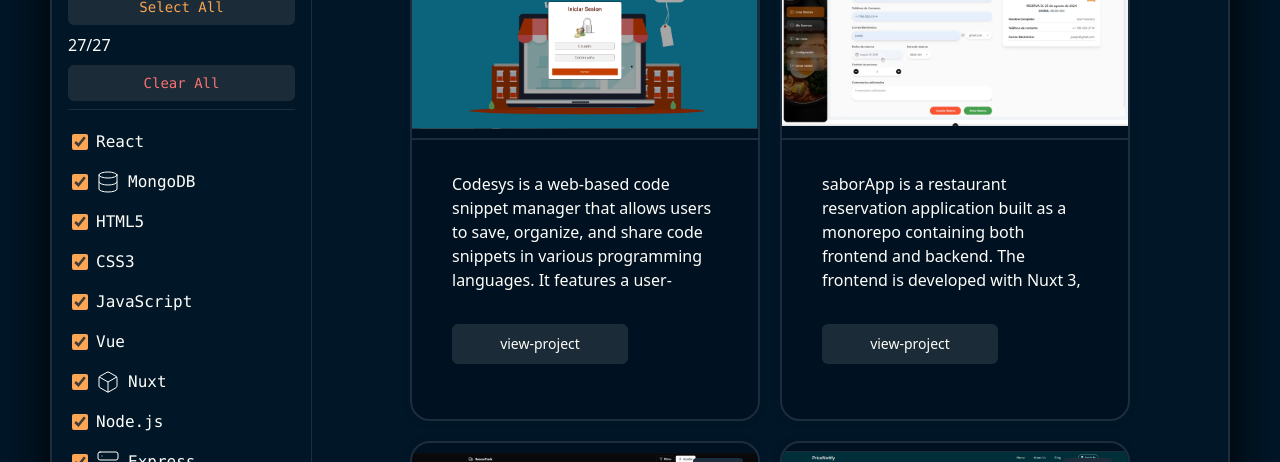
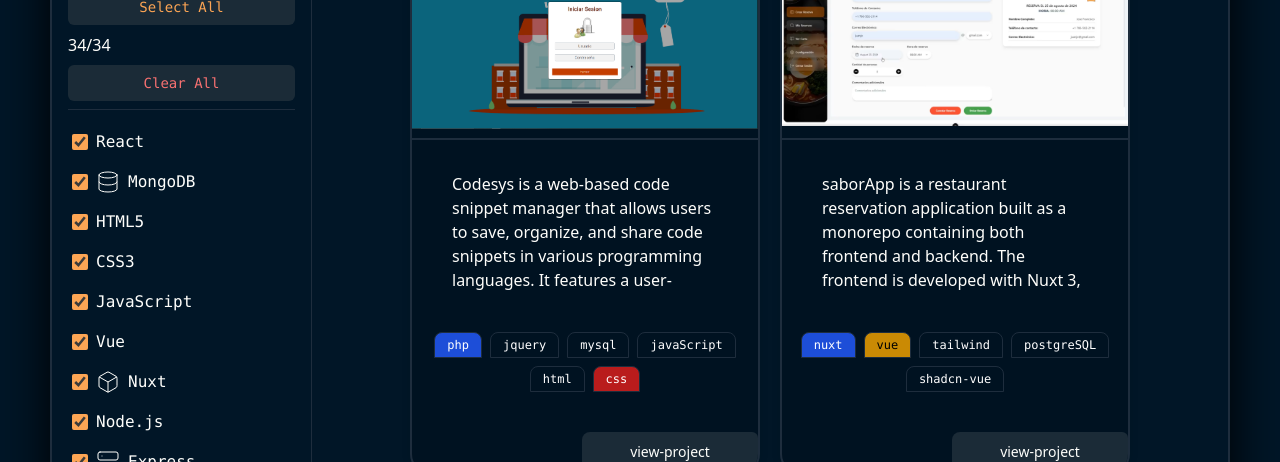
Before and after one commit to Th3Mayar/portfolio-th3mayar, an Astro site: page /en/projects in a window 1280 px wide. Shown: the part 183-645 px from the top of the page. Built offline with nearby package versions, Linux system fonts and the light colour scheme; Astro itself is replaced by a stand-in of ours.

Commit message:
style: :lipstick: adding new design and structure to the card and tooltip component

```diff
--- a/public/routeImg.ts
+++ b/public/routeImg.ts
@@ -39,5 +39,6 @@ export const routes = {
   },
   gif: {
     FractalMetamorphosis2D: "videos/FractalMetamorphosis2D.gif",
+    luffyGear4: "videos/LuffyGearFour.gif",
   },
 };
--- /dev/null
+++ b/src/components/atoms/Badge.vue
@@ -0,0 +1,51 @@
+<template>
+  <span :class="['inline-flex items-center gap-1 px-2 py-0.5 text-xs font-medium rounded-full border border-border', colorClass, className]">
+    <slot />
+  </span>
+</template>
+
+<script lang="ts">
+import { defineComponent } from "vue";
+
+export default defineComponent({
+  name: "Badge",
+  props: {
+    color: {
+      type: String,
+      default: "gray",
+    },
+    className: {
+      type: String,
+      default: "",
+    },
+  },
+  computed: {
+    colorClass(): string {
+      switch (this.color) {
+        case "red":
+          return "bg-red-700 text-white";
+        case "blue":
+          return "bg-blue-700 text-white";
+        case "green":
+          return "bg-green-700 text-white";
+        case "yellow":
+          return "bg-yellow-600 text-black";
+        case "purple":
+          return "bg-purple-700 text-white";
+        case "pink":
+          return "bg-pink-700 text-white";
+        case "gray":
+          return "bg-gray-700 text-white";
+        case "orange":
+          return "bg-orange-600 text-white";
+        case "primary":
+          return "bg-primary text-primary-foreground";
+        case "muted":
+          return "bg-dark-background text-dark-foreground";
+        default:
+          return "bg-gray-700 text-white";
+      }
+    },
+  },
+});
+</script>
--- /dev/null
+++ b/src/components/atoms/Tooltip.vue
@@ -0,0 +1,111 @@
+<template>
+    <div class="relative inline-flex">
+        <span ref="triggerRef" class="tooltip-trigger outline-none" tabindex="0" @mouseenter="showTooltip"
+            @mouseleave="hideTooltip" @focus="showTooltip" @blur="hideTooltip" @click="toggleTooltip"
+            @keydown.enter.prevent="toggleTooltip" @keydown.space.prevent="toggleTooltip">
+            <slot />
+        </span>
+        <teleport to="body">
+            <transition name="fade">
+                <div v-if="show && text"
+                    class="pointer-events-none select-none fixed z-[9999] flex flex-col items-center"
+                    :style="tooltipStyle">
+                    <div class="bg-background text-light px-3 py-2 rounded-lg shadow-lg border border-border text-xs font-mono max-w-[320px] break-words animate-in fade-in-0 zoom-in-95"
+                        style="overflow: visible; white-space: pre-line;">
+                        {{ text }}
+                    </div>
+                    <div class="w-2 h-2 bg-background border-l border-t border-border rotate-45 -mt-1"></div>
+                </div>
+            </transition>
+        </teleport>
+    </div>
+</template>
+
+<script lang="ts">
+import {
+    defineComponent, ref,
+    onMounted,
+    onBeforeUnmount, nextTick
+} from "vue";
+
+export default defineComponent({
+    name: "Tooltip",
+    props: {
+        text: {
+            type: String,
+            required: true,
+            default: "",
+        },
+    },
+    setup() {
+        const show = ref(false);
+        const triggerRef = ref(null);
+        const tooltipStyle = ref('');
+
+        const updatePosition = () => {
+            if (!triggerRef.value) return;
+            const rect = triggerRef.value.getBoundingClientRect();
+            const scrollY = window.scrollY || window.pageYOffset;
+            const scrollX = window.scrollX || window.pageXOffset;
+            const top = rect.top + scrollY;
+            const left = rect.left + scrollX + rect.width / 2;
+            tooltipStyle.value = `top:${top - 12}px;left:${left}px;transform:translate(-50%,-100%);min-width:max-content;max-width:90vw;overflow:visible;`;
+        };
+
+        const showTooltip = () => {
+            show.value = true;
+            nextTick(updatePosition);
+        };
+
+        const hideTooltip = () => {
+            show.value = false;
+        };
+
+        const toggleTooltip = () => {
+            show.value = !show.value;
+            if (show.value) nextTick(updatePosition);
+        };
+
+        onMounted(() => {
+            window.addEventListener('scroll', updatePosition, true);
+            window.addEventListener('resize', updatePosition);
+        });
+
+        onBeforeUnmount(() => {
+            window.removeEventListener('scroll', updatePosition, true);
+            window.removeEventListener('resize', updatePosition);
+        });
+
+        return {
+            show,
+            triggerRef,
+            tooltipStyle,
+            showTooltip,
+            hideTooltip,
+            toggleTooltip
+        };
+    },
+});
+</script>
+
+<style scoped>
+.tooltip-trigger:focus {
+    outline: 2px solid var(--orange, #ff9800);
+    outline-offset: 2px;
+}
+
+.fade-enter-active,
+.fade-leave-active {
+    transition: opacity 0.18s cubic-bezier(0.4, 0, 0.2, 1);
+}
+
+.fade-enter-from,
+.fade-leave-to {
+    opacity: 0;
+}
+
+.fade-enter-to,
+.fade-leave-from {
+    opacity: 1;
+}
+</style>
--- a/src/components/molecule/Card.vue
+++ b/src/components/molecule/Card.vue
@@ -2,63 +2,39 @@
   <div class="card">
     <div class="card-header">
       <div class="image-container" @click="openModal">
-        <img
-          v-if="props.video"
-          :src="`/videos/${props.video}.gif`"
-          class="card-gif"
-          alt="Project GIF"
-          loading="lazy"
-          decoding="async"
-          fetchpriority="high"
-        />
-        <ImageByName
-          v-else-if="props.image"
-          :name="props.image"
-          :stroke-width="1"
-          :className="className + ' card-img'"
-          fetchpriority="high"
-        />
+        <img v-if="props.video" :src="`/videos/${props.video}.gif`" class="card-gif" alt="Project GIF" loading="lazy"
+          decoding="async" fetchpriority="high" />
+        <ImageByName v-else-if="props.image" :name="props.image" :stroke-width="1" :className="className + ' card-img'"
+          fetchpriority="high" />
         <div class="logo">
           <ImageByName :name="icon" :stroke-width="1" :className="className" fetchpriority="high" />
         </div>
         <div v-if="props.video" class="gif-indicator">
           <svg width="24" height="24" viewBox="0 0 24 24" fill="white">
-            <text x="4" y="18" font-size="16" font-family="monospace" fill="white">GIF</text>
+            <text x="4" y="16" font-size="12" font-family="monospace" fill="white">GIF</text>
           </svg>
         </div>
       </div>
     </div>
-    <div class="card-body">
+    <div class="card-body min-h-fit">
       <slot />
     </div>
-    <div class="card-footer">
-      <Button
-        :variant="ButtonVariant"
-        :size="size"
-        :disabled="false"
-        class="w-44 rounded-xl"
-        @click="openUrl(url)"
-      >
+    <div class="card-tags flex flex-wrap gap-2 mb-16 justify-center p-2">
+      <slot name="tags" />
+    </div>
+    <div class="justify-end flex bottom-0 absolute w-full">
+      <Button :variant="ButtonVariant" :size="size" :disabled="false" class="w-44 rounded-[0px] rounded-ss-lg" @click="openUrl(url)">
         {{ button }}
       </Button>
     </div>
     <teleport to="body">
       <div v-if="showModal" class="modal-bg" @click="showModal = false">
         <div class="modal-img-wrapper" @click.stop>
-          <img
-            v-if="props.video && showModal"
-            :src="`/videos/${props.video}.gif`"
-            class="modal-gif"
-            alt="Project GIF"
-          />
+          <img v-if="props.video && showModal" :src="`/videos/${props.video}.gif`" class="modal-gif"
+            alt="Project GIF" />
           <template v-else-if="props.image && showModal">
-            <ImageByName
-              :name="props.image"
-              :stroke-width="1"
-              className="modal-img"
-              fetchpriority="high"
-              @error="imageError = true"
-            />
+            <ImageByName :name="props.image" :stroke-width="1" className="modal-img" fetchpriority="high"
+              @error="imageError = true" />
             <div v-if="imageError" class="flex flex-col items-center justify-center w-full h-full p-8">
               <span class="text-light text-lg font-mono mb-2">Image not found</span>
               <svg width="48" height="48" fill="none" viewBox="0 0 24 24" stroke="currentColor" class="text-orange">
@@ -133,9 +109,6 @@ const openUrl = (url: string) => {
   width: 350px;
   min-width: 300px;
   max-width: 350px;
-  height: 480px;
-  min-height: 480px;
-  max-height: 480px;
   border-radius: 20px;
   box-shadow: 0 0 10px rgba(0, 0, 0, 0.1);
   display: flex;
@@ -145,6 +118,7 @@ const openUrl = (url: string) => {
   gap: 2rem;
   align-items: stretch;
   justify-content: stretch;
+  height: auto;
 }
 
 .card-header {
@@ -182,13 +156,6 @@ const openUrl = (url: string) => {
   min-height: 80px;
   max-height: 120px;
   overflow: hidden;
-}
-
-.card-footer {
-  display: flex;
-  padding: 0 0 2.5rem 2.5rem;
-  align-items: flex-end;
-  flex: 0 0 auto;
 }
 
 .logo {
--- a/src/components/molecule/ProjectsPanel.vue
+++ b/src/components/molecule/ProjectsPanel.vue
@@ -1,85 +1,44 @@
 <template>
   <main class="flex flex-col md:flex-row h-[76dvh] w-full">
-    <aside
-      class="flex flex-col gap-4 p-4 border-r bg-dark-background border-border transition-all duration-300"
-      :class="
-        showFilters
-          ? 'min-w-[220px] md:min-w-[260px]'
-          : 'min-w-[60px] md:min-w-[60px] items-center justify-center'
-      "
-    >
-      <div
-        class="flex items-center justify-between cursor-pointer select-none transition-transform duration-300"
-        :class="showFilters ? 'flex-row' : 'flex-col w-[20px]'"
-        @click="showFilters = !showFilters"
-      >
+    <aside class="flex flex-col gap-4 p-4 border-r bg-dark-background border-border transition-all duration-300" :class="showFilters
+      ? 'min-w-[220px] md:min-w-[260px]'
+      : 'min-w-[60px] md:min-w-[60px] items-center justify-center'
+      ">
+      <div class="flex items-center justify-between cursor-pointer select-none transition-transform duration-300"
+        :class="showFilters ? 'flex-row' : 'flex-col w-[20px]'" @click="showFilters = !showFilters">
         <div class="flex items-center gap-2" :class="showFilters ? '' : 'flex-col gap-1'">
-          <Typography
-            variant="FiraCode"
-            as="h4"
-            color="light"
+          <Typography variant="FiraCode" as="h4" color="light"
             className="font-bold transition-transform duration-300 !text-base"
-            :class="showFilters ? '' : 'transform -rotate-90 whitespace-nowrap'"
-          >
+            :class="showFilters ? '' : 'transform -rotate-90 whitespace-nowrap'">
             Projects ({{ filteredProjects.length }}/{{ allProjects.length }})
           </Typography>
-          <div
-            v-if="frameworks.filter((fw) => fw.checked).length < frameworks.length"
-            class="w-2 h-2 bg-orange rounded-full animate-pulse"
-            title="Filters active"
-          ></div>
+          <div v-if="frameworks.filter((fw) => fw.checked).length < frameworks.length"
+            class="w-2 h-2 bg-orange rounded-full animate-pulse" title="Filters active"></div>
         </div>
-        <IconByName
-          :name="showFilters ? 'ChevronDown' : 'ChevronRight'"
-          color="light"
-          className="text-xl transition-transform duration-300"
-          :class="showFilters ? '' : 'transform rotate-90'"
-        />
+        <IconByName :name="showFilters ? 'ChevronDown' : 'ChevronRight'" color="light"
+          className="text-xl transition-transform duration-300" :class="showFilters ? '' : 'transform rotate-90'" />
       </div>
-      <div
-        v-if="showFilters"
-        class="flex flex-col gap-2 mt-2 transition-all duration-300 animate-filters-in"
-      >
+      <div v-if="showFilters" class="flex flex-col gap-2 mt-2 transition-all duration-300 animate-filters-in">
         <div class="flex flex-col gap-2 mb-2 pb-2 border-b border-border">
-          <Button
-            @click="selectAllFrameworks"
-            variant="simple"
-            size="sm"
-            class="text-orange font-mono hover:text-orange/80 transition-colors"
-          >
+          <Button @click="selectAllFrameworks" variant="simple" size="sm"
+            class="text-orange font-mono hover:text-orange/80 transition-colors">
             Select All
           </Button>
-          <Typography
-            variant="FiraCode"
-            as="div"
-            color="light"
-            className="text-light/60 font-mono text-xs text-center opacity-60"
-          >
-            {{ frameworks.filter((fw) => fw.checked).length }}/{{ frameworks.length }}
+          <Typography variant="FiraCode" as="div" color="light"
+            className="text-light/60 font-mono text-xs text-center opacity-60">
+            {{frameworks.filter((fw) => fw.checked).length}}/{{ frameworks.length }}
           </Typography>
-          <Button
-            @click="deselectAllFrameworks"
-            variant="simple"
-            size="sm"
-            class="text-red-400 font-mono hover:text-red-300 transition-colors"
-          >
+          <Button @click="deselectAllFrameworks" variant="simple" size="sm"
+            class="text-red-400 font-mono hover:text-red-300 transition-colors">
             Clear All
           </Button>
         </div>
 
         <section class="flex flex-col gap-2 max-h-[500px] overflow-y-auto pr-1">
-          <div
-            v-for="fw in frameworks"
-            :key="fw.key"
+          <div v-for="fw in frameworks" :key="fw.key"
             class="flex items-center gap-2 cursor-pointer text-light font-mono text-base hover:bg-card/20 p-1 rounded transition-colors"
-            @click="toggleFramework(fw)"
-          >
-            <input
-              type="checkbox"
-              :checked="fw.checked"
-              class="accent-orange w-4 h-4 pointer-events-none"
-              readonly
-            />
+            @click="toggleFramework(fw)">
+            <input type="checkbox" :checked="fw.checked" class="accent-orange w-4 h-4 pointer-events-none" readonly />
             <IconByName :name="fw.icon" color="light" className="text-lg" />
             <Typography variant="FiraCode" as="span" color="light" className="text-sm">
               {{ fw.label }}
@@ -89,10 +48,7 @@
       </div>
     </aside>
     <section class="flex-1 p-4 overflow-auto">
-      <div
-        v-if="filteredProjects.length === 0"
-        class="flex flex-col items-center justify-center h-full text-center"
-      >
+      <div v-if="filteredProjects.length === 0" class="flex flex-col items-center justify-center h-full text-center">
         <IconByName name="Search" color="light" className="text-6xl mb-4 opacity-50" />
         <Typography variant="FiraCode" as="h3" color="light" className="text-xl mb-2">
           No projects found
@@ -100,54 +56,36 @@
         <Typography variant="FiraCode" as="p" color="light" className="opacity-70 mb-4">
           Try selecting different technologies or clear all filters
         </Typography>
-        <Button
-          @click="selectAllFrameworks"
-          variant="orange"
-          size="default"
-          class="px-4 py-2 rounded font-mono transition-colors mt-4"
-        >
+        <Button @click="selectAllFrameworks" variant="orange" size="default"
+          class="px-4 py-2 rounded font-mono transition-colors mt-4">
           Show All Projects
         </Button>
       </div>
       <div v-else class="flex flex-wrap gap-5 justify-center">
-        <Card
-          v-for="(project, i) in filteredProjects"
-          :key="project.icon + (project.image || project.video)"
-          :image="project.image"
-          :video="project.video"
-          :icon="project.icon"
-          ButtonVariant="simple"
-          size="medium"
-          button="view-project"
-          :url="project.url"
-          :class="[
+        <Card v-for="(project, i) in filteredProjects" :key="project.icon + (project.image || project.video)"
+          :image="project.image" :video="project.video" :icon="project.icon" :tooltip="project.description"
+          ButtonVariant="simple" size="medium" button="view-project" :url="project.url" :class="[
             'flex-1 min-w-[280px] max-w-[350px] basis-1/3 animate-card-in',
             { [`delay-${i}`]: true },
-          ]"
-          :style="{ animationDelay: 0.07 * i + 's' }"
-        >
-          <div class="flex flex-col h-full">
-            <Typography
-              variant="FiraCode"
-              as="p"
-              color="dark"
-              caseType="capital"
-              className="flex-1 mb-4"
-            >
-              {{ project.description }}
-            </Typography>
-
-            <div class="flex flex-wrap gap-2 mb-4">
-              <Typography
-                v-for="tag in project.tags"
-                :key="tag"
-                variant="FiraCode"
-                as="span"
-                color="orange"
-                className="text-xs bg-orange/20 px-3 py-1 rounded-full font-mono border border-orange/30"
-              >
-                {{ tag }}
-              </Typography>
+          ]" :style="{ animationDelay: 0.07 * i + 's' }">
+          <template #tags>
+            <div class="flex flex-wrap gap-2 mb-2 justify-center">
+              <Badge v-for="tech in project.tags" :key="tech" :color="randomColor()"
+                className="text-xs px-3 py-1 rounded-se-lg rounded-t-lg font-mono">
+                <span class="!text-gray">
+                  {{ tech }}
+                </span>
+              </Badge>
+            </div>
+          </template>
+          <div class="flex flex-col overflow-auto min-h-40">
+            <div class="relative flex items-start mb-2">
+              <Tooltip :text="project.description" client:only="hover" side="top">
+                <Typography variant="mono" as="p" color="muted" caseType="capital"
+                  className="description-scroll flex-1">
+                  {{ project.description }}
+                </Typography>
+              </Tooltip>
             </div>
           </div>
         </Card>
@@ -157,6 +95,7 @@
 </template>
 
 <script setup>
+import Tooltip from "../atoms/Tooltip.vue";
 import { onMounted, watch } from "vue";
 import Card from "@/components/molecule/Card.vue";
 import Typography from "@/components/atoms/Typography.vue";
@@ -164,6 +103,12 @@ import IconByName from "@/components/atoms/IconByName.vue";
 import Button from "../atoms/Button.vue";
 import { usePanelProjects } from "@/composables/panelProjects";
 import { frameworks, allProjects } from "@/stores/projects";
+import Badge from "../atoms/Badge.vue";
+
+const randomColor = () => {
+  const colors = ["red", "blue", "green", "yellow", "purple", "pink", "orange", "gray"];
+  return colors[Math.floor(Math.random() * colors.length)];
+};
 
 const {
   showFilters,
@@ -188,6 +133,14 @@ onMounted(() => {
 });
 </script>
 
+<style scoped>
+.description-scroll {
+  max-height: 70px;
+  overflow-y: auto;
+  padding-right: 0.5rem;
+}
+</style>
+
 <style lang="css" scoped>
 ::-webkit-scrollbar {
   width: 7px;
--- a/src/stores/projects.ts
+++ b/src/stores/projects.ts
@@ -28,6 +28,13 @@ const frameworks = reactive([
   { key: "GraphQL", label: "GraphQL", icon: "GraphQL", checked: true },
   { key: "C#", label: "C#", icon: "CSharp", checked: true },
   { key: "Python", label: "Python", icon: "Python", checked: true },
+  { key: "SQL Server", label: "SQL Server", icon: "Database", checked: true },
+  { key: "N-tier", label: "N-tier Architecture", icon: "Architecture", checked: true },
+  { key: "Tkinter", label: "Tkinter", icon: "GUI", checked: true },
+  { key: "Cryptography", label: "Cryptography", icon: "Security", checked: true },
+  { key: "SQLite", label: "SQLite", icon: "Database", checked: true },
+  { key: "GUI", label: "GUI", icon: "GUI", checked: true },
+  { key: "winforms", label: "WinForms", icon: "Windows", checked: true },
 ]);
 
 const allProjects = [
@@ -36,7 +43,7 @@ const allProjects = [
     icon: "php",
     description:
       "Codesys is a web-based code snippet manager that allows users to save, organize, and share code snippets in various programming languages. It features a user-friendly interface with syntax highlighting, tagging, and search functionality for easy retrieval of snippets. Built with PHP, jQuery, and MySQL.",
-    tags: ["php", "jquery", "mysql"],
+    tags: ["php", "jquery", "mysql", "javaScript", "html", "css"],
     url: "",
   },
   {
@@ -44,14 +51,14 @@ const allProjects = [
     icon: "nuxt",
     description:
       "saborApp is a restaurant reservation application built as a monorepo containing both frontend and backend. The frontend is developed with Nuxt 3, Vue.js, and Tailwind CSS, while the backend is powered by Node.js, Express, and PostgreSQL.",
-    tags: ["nuxt", "vue", "tailwind", "PostgreSQL", "shadcn-vue"],
+    tags: ["nuxt", "vue", "tailwind", "postgreSQL", "shadcn-vue"],
     url: "",
   },
   {
     image: "rescueTrack",
     icon: "nuxt",
     description:
-      "RescueTrack is a management platform for towing and roadside assistance services in the Dominican Republic. It connects drivers in vehicle emergencies with reliable providers across the country. Users can share their current location or manually enter an address to request quick and secure assistance. Stack: Nuxt, Node.js, MongoDB.",
+      "RescueTrack is a management platform for towing and roadside assistance services in the Dominican Republic. It connects drivers in vehicle emergencies with reliable providers across the country. Users can share their current location or manually enter an address to request quick and secure assistance. Stack: nuxt, node.js, mongodb.",
     tags: [
       "nuxt",
       "vue",
@@ -68,10 +75,11 @@ const allProjects = [
     icon: "vue",
     description:
       "PriceNotify is a web application that allows users to track product prices on e-commerce websites and receive notifications when prices drop. Built with React.js, Tailwind CSS, Node.js, Express, and MongoDB.",
-    tags: ["react", "tailwind", "node", "express", "mongodb"],
+    tags: ["react", "tailwind", "node", "express", "mongodb", "graqhql"],
     url: "",
   },
   {
+    // video: "luffyGear4",
     image: "luffyGear4",
     icon: "html",
     description:
@@ -92,7 +100,7 @@ const allProjects = [
     icon: "nuxt",
     description:
       "Palomo of the Month is a Nuxt 3 application designed to recognize the outstanding palomo of the month through a comprehensive voting and management system. It features a modern UI with shadcn-vue components, dark/light theme support, secure authentication, responsive design, and customizable settings for themes, colors, and preferences. Built for optimal performance with Nuxt 3 and TypeScript.",
-    tags: ["nuxt", "tailwind", "shadcn-vue", "TypeScript", "Bun"],
+    tags: ["nuxt", "tailwind", "shadcn-vue", "TypeScript", "Bun", "sql-server"],
     url: "",
   },
   {
@@ -108,7 +116,7 @@ const allProjects = [
     icon: "react",
     description:
       "Fractal Metamorphosis 2D with three.js and Astro An animated fractal transformation visualizer that morphs between different fractal patterns in a 2D space, creating mesmerizing visual effects. Built with React, Three.js, and Tailwind CSS.",
-    tags: ["ThreeJs", "Css", "JavaScript"],
+    tags: ["threejs", "css", "javaScript"],
     url: "",
   },
   {
@@ -116,7 +124,7 @@ const allProjects = [
     icon: "js",
     description:
       "API for PriceNotify, a web application that allows users to track product prices on e-commerce websites and receive notifications when prices drop. Built with Node.js, Express, and MongoDB.",
-    tags: ["node", "express", "mongodb", "JavaScript", "TypeScript", "GraphQL"],
+    tags: ["node", "express", "mongodb", "javaScript", "typeScript", "graphql"],
     url: "",
   },
   {
@@ -124,7 +132,7 @@ const allProjects = [
     icon: "js",
     description:
       "This project is a web scraping script designed to extract and process product information from online sales platforms such as eBay. It allows developers to obtain detailed product data and apply custom logic to highlight products with specific alerts.",
-    tags: ["JavaScript", "Node.js", "Express"],
+    tags: ["javaScript", "node.js", "express"],
     url: "",
   },
   {
@@ -133,7 +141,7 @@ const allProjects = [
     icon: "csharp",
     description:
       "FactuStock is a desktop application for managing inventory and invoicing in small to medium-sized businesses. It features product management, client management, invoicing, reporting, and user authentication. Built with C# and .NET Framework, it provides a user-friendly interface and robust functionality to streamline business operations.",
-    tags: ["C#"],
+    tags: ["C#", "sql-server", "n-tier", "winforms"],
     url: "",
   },
   {
@@ -141,7 +149,7 @@ const allProjects = [
     icon: "python",
     description:
       "This program is a password manager that creates and saves passwords from a series of options that you can alter to obtain more secure passwords.",
-    tags: ["python"],
+    tags: ["python", "tkinter", "sqlite", "gui"],
     url: "",
   },
   {
@@ -149,7 +157,7 @@ const allProjects = [
     icon: "python",
     description:
       "This tool allows users to encrypt and decrypt text messages securely using the cryptography library. The application provides a simple interface for encrypting text, saving the encrypted data, and decrypting it with authorization.",
-    tags: ["python"],
+    tags: ["python", "tkinter", "cryptography", "sqlite", "gui"],
     url: "",
   }
 ];
```
Also changed, not shown: src/components/atoms/Typography.vue (+4 -3 lines), 1 other file.
